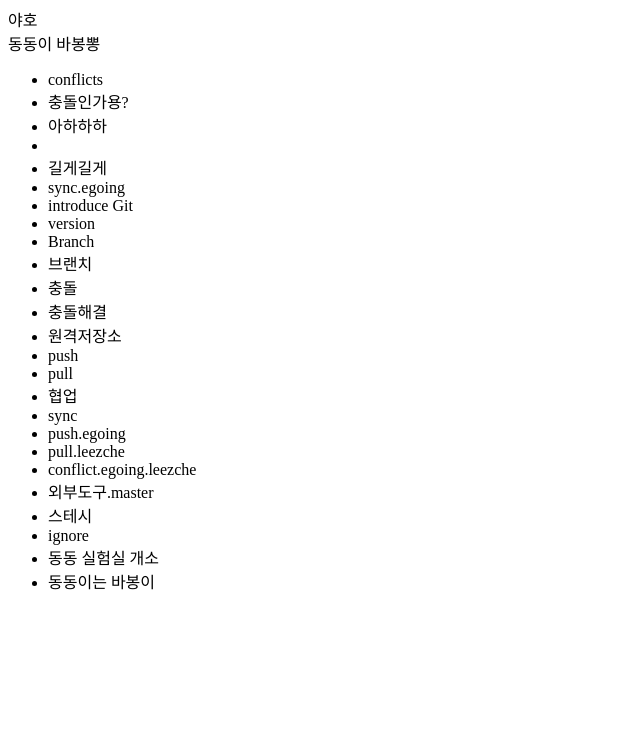
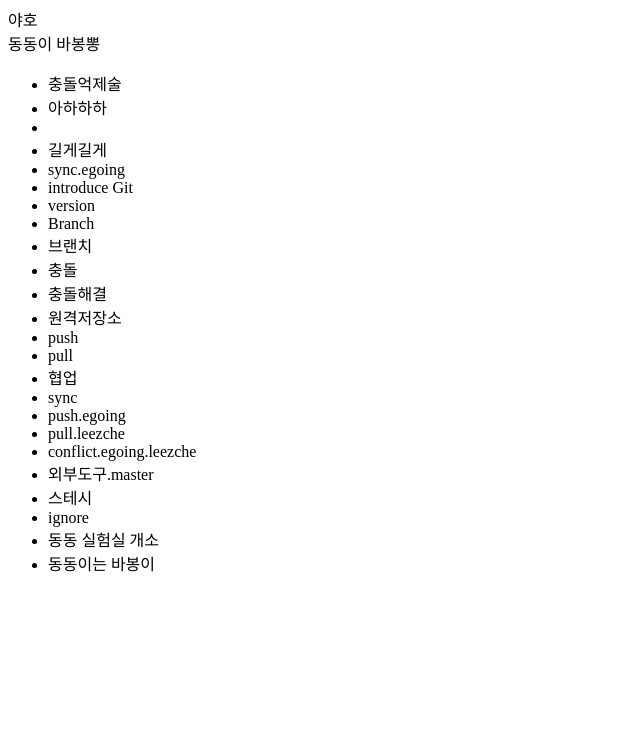
Before and after one commit to brunoid/followup_git, a plain HTML site: page index.html in a window 1280 px wide. Shown: the part 68-800 px from the top of the page, without its empty margins (0-640 px from the left). Drawn offline with Linux system fonts and the light colour scheme.

Commit message:
충돌억제술 수련1

```diff
--- a/index.html
+++ b/index.html
@@ -10,8 +10,7 @@
         <div>야호</div>
         <div>동동이 바봉뽕</div>
         <ul>
-            <li>conflicts</li>
-            <li>충돌인가용?</li>
+            <li>충돌억제술</li>
             <li>아하하하<li>
             <li>길게길게</li>
             <li>sync.egoing</li>
```
